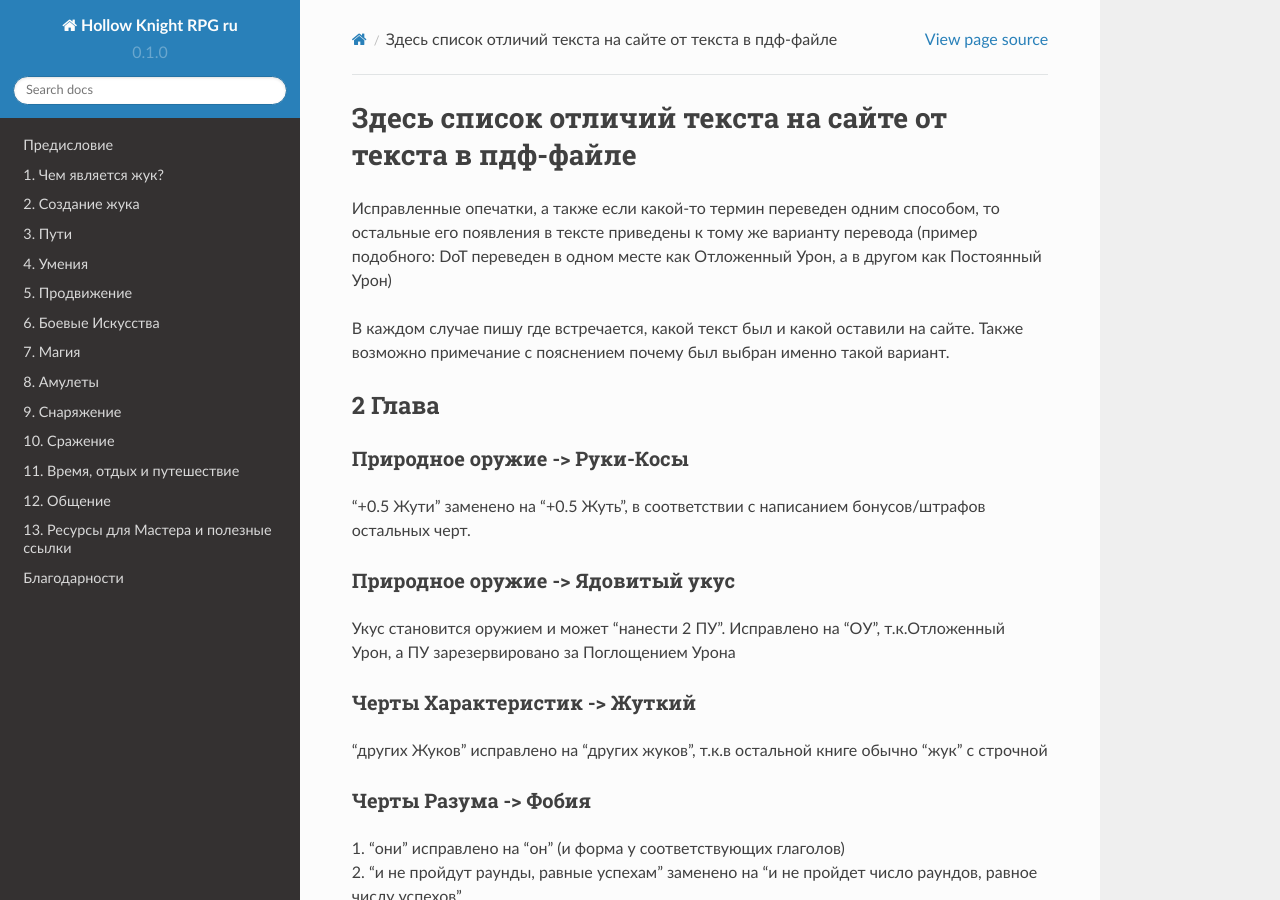
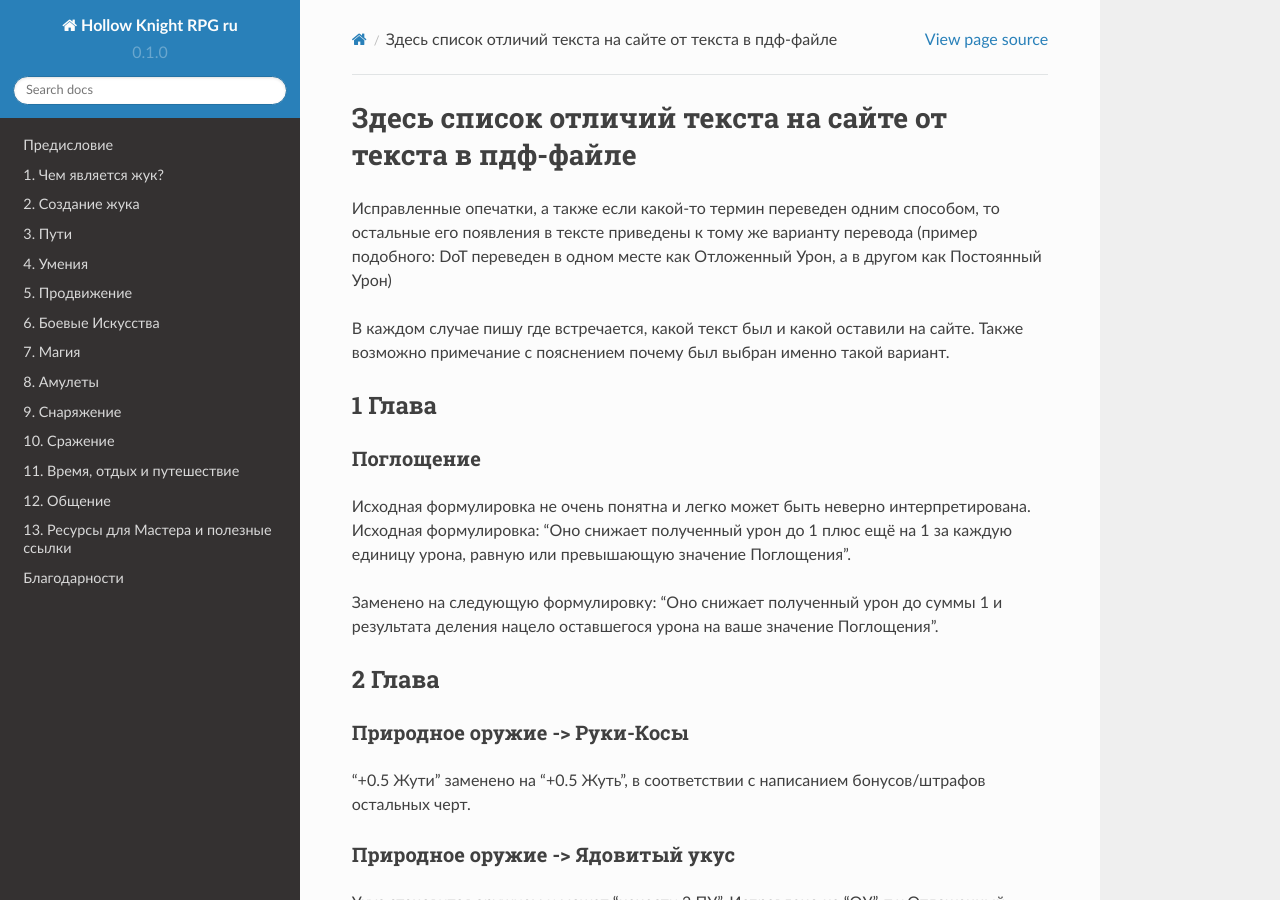
Before and after one commit to LazySelkie/hollow-knight-rpg-ru, a Sphinx documentation site: the page built from docs/source/differences.rst, in a window 1280 px wide and 900 px high. Built offline with Sphinx 7.4.7 and the Read the Docs theme 2.0.0, drawn with Linux system fonts in a browser that asks for light colours.

Commit message:
Формулировка Поглощения

```diff
--- a/docs/source/differences.rst
+++ b/docs/source/differences.rst
@@ -4,6 +4,14 @@
 Исправленные опечатки, а также если какой-то термин переведен одним способом, то остальные его появления в тексте приведены к тому же варианту перевода (пример подобного: DoT переведен в одном месте как Отложенный Урон, а в другом как Постоянный Урон)
 
 В каждом случае пишу где встречается, какой текст был и какой оставили на сайте. Также возможно примечание с пояснением почему был выбран именно такой вариант.
+
+1 Глава
+------------
+Поглощение
+~~~~~~~~~~~~~
+Исходная формулировка не очень понятна и легко может быть неверно интерпретирована. Исходная формулировка: "Оно снижает полученный урон до 1 плюс ещё на 1 за каждую единицу урона, равную или превышающую значение Поглощения".
+
+Заменено на следующую формулировку: "Оно снижает полученный урон до суммы 1 и результата деления нацело оставшегося урона на ваше значение Поглощения".
 
 2 Глава
 --------------
--- a/docs/source/what is a bug.rst
+++ b/docs/source/what is a bug.rst
@@ -98,7 +98,7 @@
 .. _absorption:
 Поглощение
 ~~~~~~~~~~~~~
-У некоторых жуков есть очки Поглощения. После того, как :ref:`Понижение Урона <dmg_reduction>` снизило вероятный урон, а часть полученного урона была :ref:`Впитана <dmg_soaking>`, применяется Поглощение. Оно снижает полученный урон до 1 плюс ещё на 1 за каждую единицу урона, равную или превышающую значение Поглощения. Это относится также к эффектам, наносящим урон постепенно, а также к невпитываемому урону.
+У некоторых жуков есть очки Поглощения. После того, как :ref:`Понижение Урона <dmg_reduction>` снизило вероятный урон, а часть полученного урона была :ref:`Впитана <dmg_soaking>`, применяется Поглощение. Оно снижает полученный урон до суммы 1 и результата деления нацело оставшегося урона на ваше значение Поглощения. Это относится также к эффектам, наносящим урон постепенно, а также к невпитываемому урону.
 
 Размер
 ~~~~~~~~~~~~~
```
